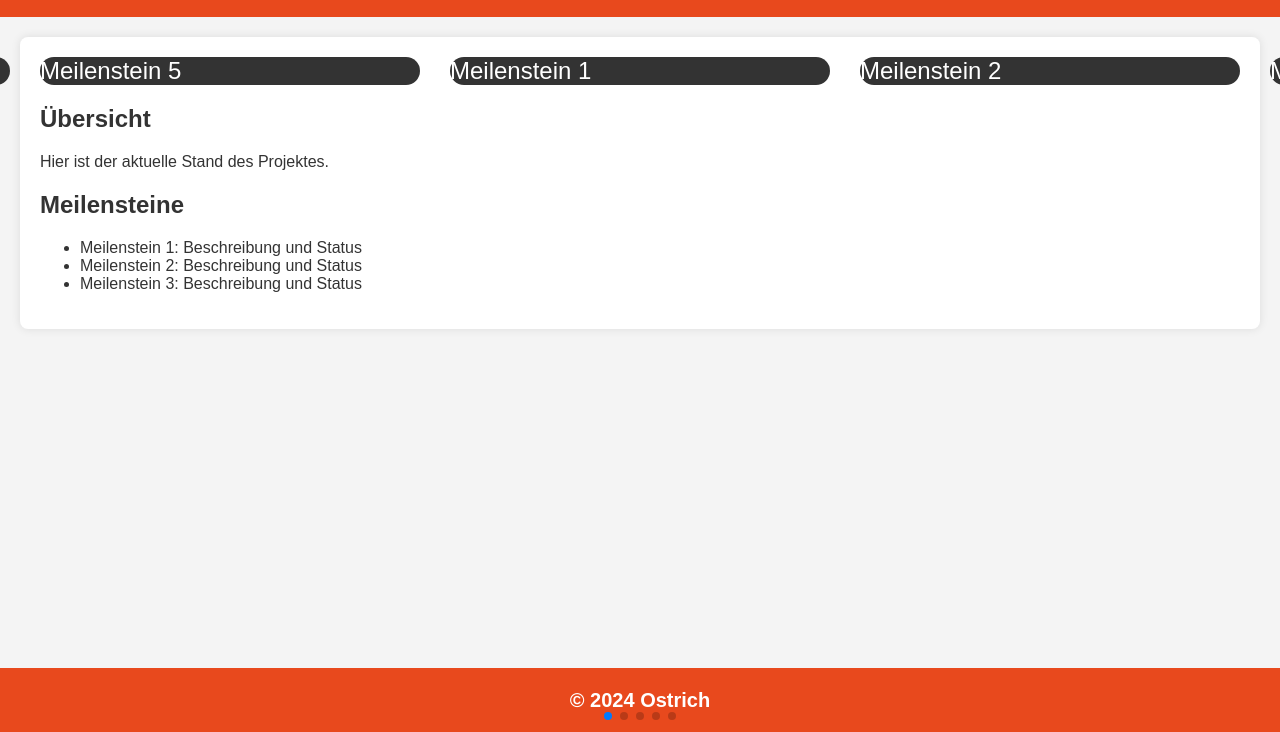
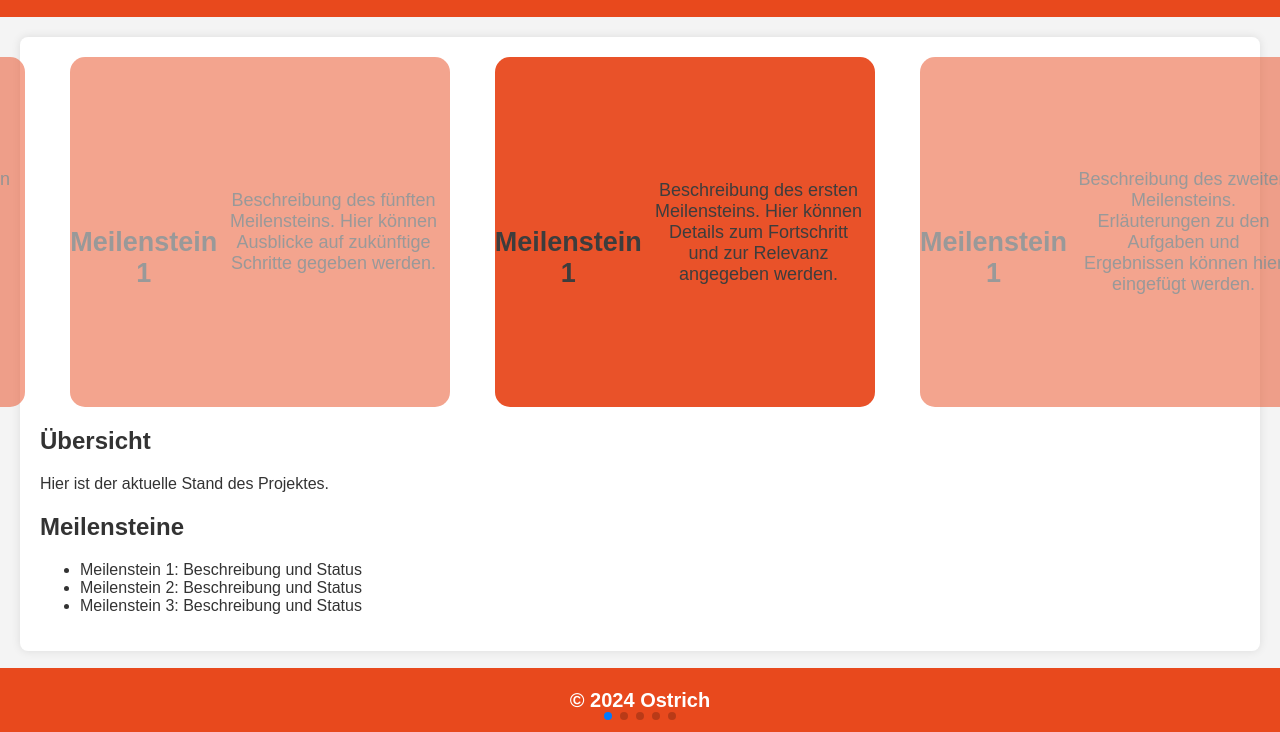
Before and after one commit to apflauer/diplom-website, a plain HTML site: page index.html in a window 1280 px wide. Shown: the part 68-800 px from the top of the page. Drawn offline with nearby package versions, Linux system fonts and the light colour scheme.

Commit message:
diashow small changes

```diff
--- a/index.html
+++ b/index.html
@@ -4,7 +4,6 @@
     <meta charset="UTF-8">
     <meta name="viewport" content="width=device-width, initial-scale=1.0">
     <title>Projektstatus</title>
-    <link rel="stylesheet" href="styles.css">
     <link
     rel="stylesheet"
     href="https://cdn.jsdelivr.net/npm/swiper/swiper-bundle.min.css"/>
@@ -16,15 +15,29 @@
     <main>
         <div class="swiper-container">
             <div class="swiper-wrapper">
-              <div class="swiper-slide">Meilenstein 1</div>
-              <div class="swiper-slide">Meilenstein 2</div>
-              <div class="swiper-slide">Meilenstein 3</div>
-              <div class="swiper-slide">Meilenstein 4</div>
-              <div class="swiper-slide">Meilenstein 5</div>
+                <div class="swiper-slide">
+                    <h3>Meilenstein 1</h3>
+                    <p>Beschreibung des ersten Meilensteins. Hier können Details zum Fortschritt und zur Relevanz angegeben werden.</p>
+                </div>
+                <div class="swiper-slide">
+                    <h3>Meilenstein 1</h3>
+                    <p>Beschreibung des zweiten Meilensteins. Erläuterungen zu den Aufgaben und Ergebnissen können hier eingefügt werden.</p>
+                </div>
+                <div class="swiper-slide">
+                    <h3>Meilenstein 1</h3>
+                    <p>Beschreibung des dritten Meilensteins. Hier können die Herausforderungen und Erfolge diskutiert werden.</p>
+                </div>
+                <div class="swiper-slide">
+                    <h3>Meilenstein 1</h3>
+                    <p>Beschreibung des vierten Meilensteins. Informationen zu geplanten Maßnahmen und deren Umsetzung sind hier relevant.</p>
+                </div>
+                <div class="swiper-slide">
+                    <h3>Meilenstein 1</h3>
+                    <p>Beschreibung des fünften Meilensteins. Hier können Ausblicke auf zukünftige Schritte gegeben werden.</p>
+                </div>
             </div>
-            <!-- Optional: Pagination & Navigation -->
             <div class="swiper-pagination"></div>
-          </div>
+        </div>
           <script src="https://cdn.jsdelivr.net/npm/swiper/swiper-bundle.min.js"></script>
           <script src="script.js"></script>
 
@@ -44,5 +57,6 @@
     <footer>
         <p>&copy; 2024 Ostrich</p>
     </footer>
+    <link rel="stylesheet" href="styles.css">
 </body>
 </html>
--- a/styles.css
+++ b/styles.css
@@ -83,18 +83,40 @@ footer p {
     font-size: 20px;
 }
 
+/* Gemeinsame Eigenschaften für alle Slides */
 .swiper-slide {
     display: flex;
     justify-content: center;
     align-items: center;
-    background-color: #333;
-    color: white;
-    font-size: 24px;
-    border-radius: 20px;
-    transition: transform 0.3s ease;
-  }
+    background: #e8491e; /* Hintergrundfarbe für inaktive Slides */
+    opacity: 0.5; /* Mache inaktive Slides weniger sichtbar */
+    transition: opacity 0.4s ease; /* Sanfter Übergang für die Opazität */
+    font-size: 18px;
+    border-radius: 15px;
+    transition: transform 0.3s ease; /* Sanfter Übergang */
+    margin: 0 15px; /* Abstand zwischen den Boxen */
+    height: 350px;
 
-  /* Der mittlere Slide soll größer angezeigt werden */
-  .swiper-slide-active {
-    transform: scale(1.2); /* Vergrößere das Element im Fokus */
-  }
+}
+
+/* Vergrößern der aktiven Slide */
+.swiper-slide-active {
+    transform: scale(1.1); /* Vergrößere die aktive Box um 10% */
+    z-index: 1; /* Stelle sicher, dass die aktive Box über den anderen liegt */
+    background: #e8491e;
+    transition: transform 0.4s ease, background 0.4s ease;
+    opacity: 0.95;
+
+}
+
+.swiper-slide h3 {
+    margin: 0 0 10px;
+    font-size: 1.5em;
+    text-align: center;
+    height: 0;
+}
+
+.swiper-slide p {
+    text-align: center;
+    padding: 0 10px; /* Abstand innen hinzufügen */
+}
```
